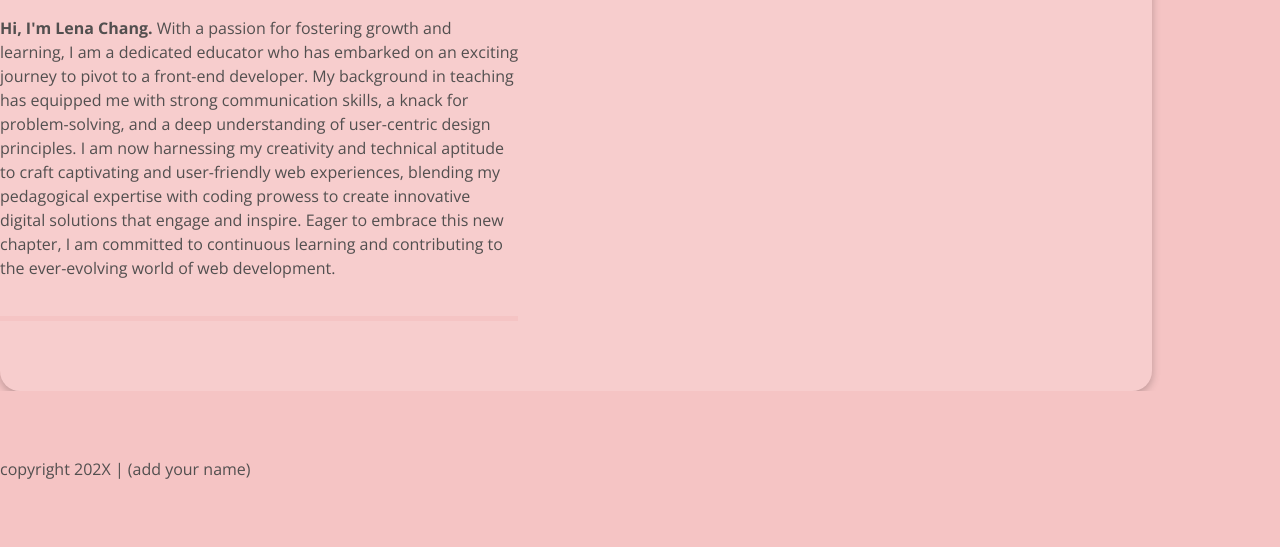
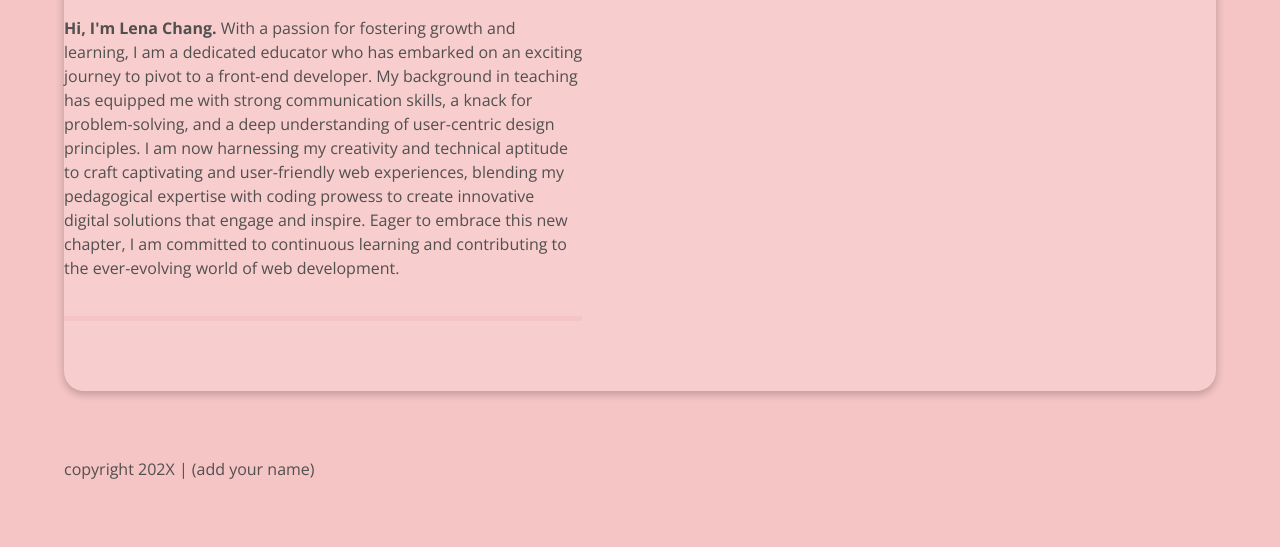
Before and after one commit to dontia/flexbox-profile-card-chal, a plain HTML site: page index.html in a window 1280 px wide. Shown: the part 365-912 px from the top of the page. Drawn offline with nearby package versions, Linux system fonts and the light colour scheme.

Commit message:
Add display: flex to create parent flex containers and justify-content: center to center the content-wrapper

```diff
--- a/css/main.css
+++ b/css/main.css
@@ -9,7 +9,8 @@ header,
 article,
 footer {
   background: #F5C4C4;
-  /* Add Flexbox properties to create parent flex containers and to center the content-wrapper */
+  display: flex;
+  justify-content: center;
 }
 
 .content-wrapper {
```
